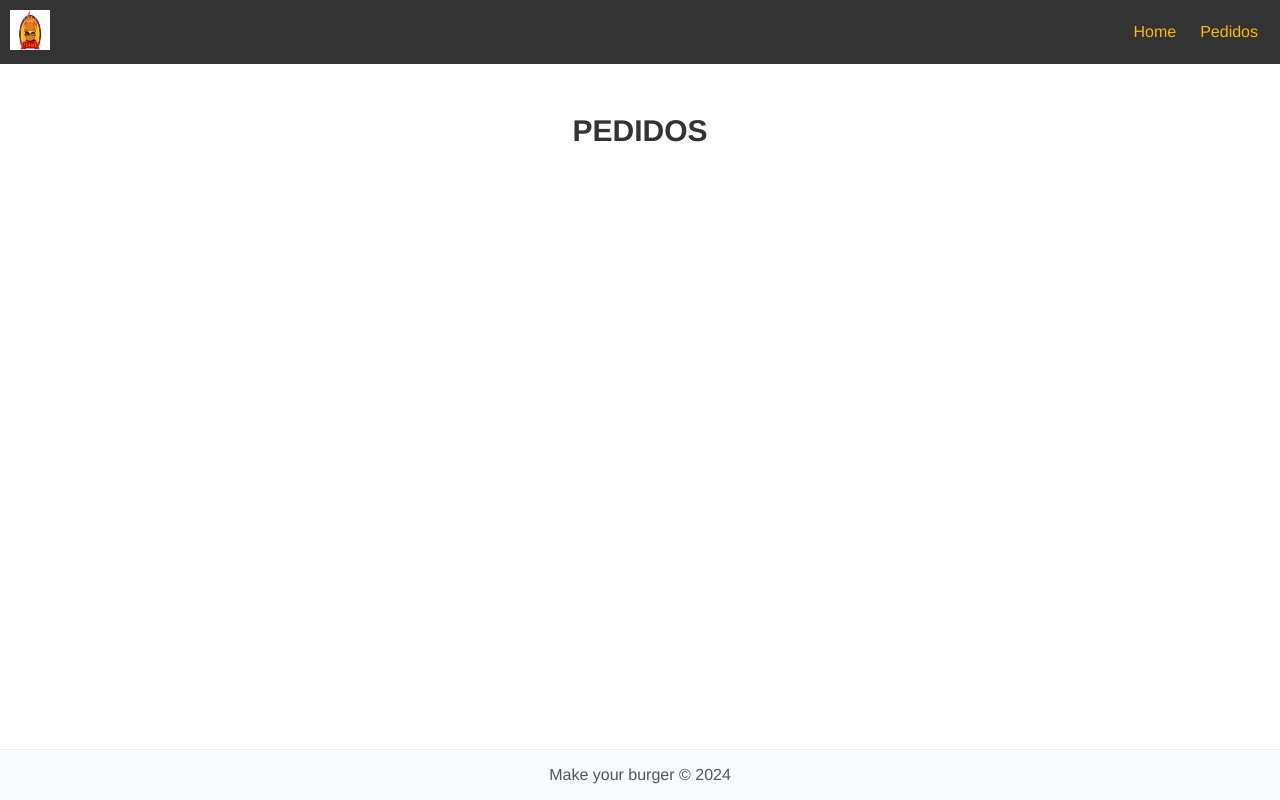
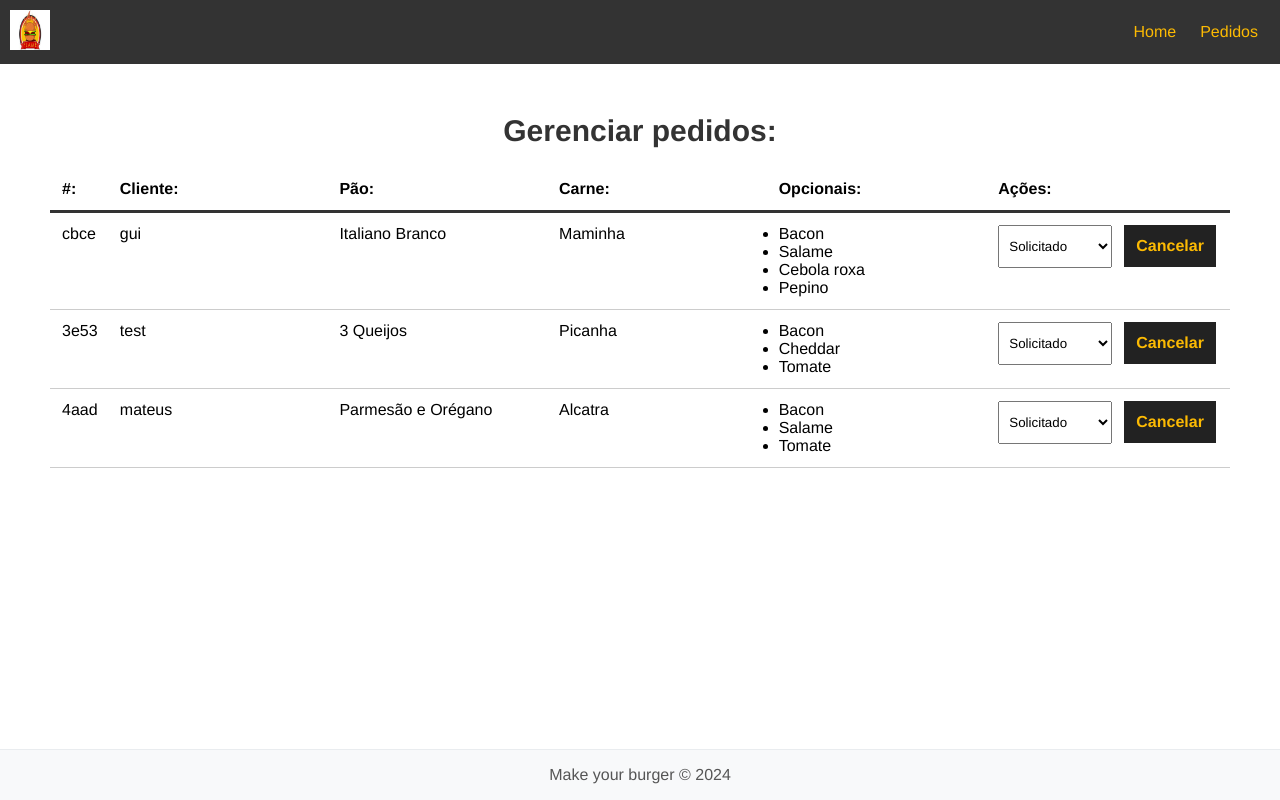
Before and after one commit to guiorozimbo/make_your_burguer, a Vue app: page /pedidos in a window 1280 px wide. Built offline with nearby package versions, Linux system fonts and the light colour scheme; data requests are answered from the project's data file.

Commit message:
Commit Form Complete

```diff
--- a/db/db.json
+++ b/db/db.json
@@ -79,27 +79,41 @@
   ],
   "burgers": [
     {
-      "nome": "Matheus Battisti",
-      "carne": "Picanha",
+      "id": "cbce",
+      "nome": "gui",
+      "carne": "Maminha",
       "pao": "Italiano Branco",
       "opcionais": [
         "Bacon",
         "Salame",
-        "Cebola roxa"
+        "Cebola roxa",
+        "Pepino"
       ],
-      "status": "Finalizado",
-      "id": 1
+      "status": "Solicitado"
     },
     {
-      "nome": "João Coelho",
-      "carne": "Maminha",
+      "id": "3e53",
+      "nome": "test",
+      "carne": "Picanha",
       "pao": "3 Queijos",
       "opcionais": [
+        "Bacon",
+        "Cheddar",
+        "Tomate"
+      ],
+      "status": "Solicitado"
+    },
+    {
+      "id": "4aad",
+      "nome": "mateus",
+      "carne": "Alcatra",
+      "pao": "Parmesão e Orégano",
+      "opcionais": [
+        "Bacon",
         "Salame",
-        "Cebola roxa"
+        "Tomate"
       ],
-      "status": "Solicitado",
-      "id": 4
+      "status": "Solicitado"
     }
   ]
 }
--- a/src/App.vue
+++ b/src/App.vue
@@ -4,7 +4,7 @@
   <router-view/>
 </template>
 <script>
-import Navbar from "./components/Navbar.vue";
+import Navbar from "./components/NavBar.vue";
 import Footer from "./components/Footer.vue";
 
 export default {
--- a/src/components/BurguerForm.vue
+++ b/src/components/BurguerForm.vue
@@ -1,175 +1,177 @@
 <template>
+  <Message :msg="msg" v-show="msg" />
   <div>
-  <p>
-    test
-  </p>
-  <div>
-    <form action="" id="burguer-form" @submit="createBurguer">
+    <form id="burger-form" method="POST" @submit="createBurger">
       <div class="input-container">
-        <label for="nome">Nome do Cliente:</label>
-        <input type="text" id="nome" name="name" v-model="nome" placeholder="Digite o seu nome">
+        <label for="nome">Nome do cliente:</label>
+        <input type="text" id="nome" name="nome" v-model="nome" placeholder="Digite o seu nome">
       </div>
       <div class="input-container">
         <label for="pao">Escolha o pão:</label>
         <select name="pao" id="pao" v-model="pao">
           <option value="">Selecione o seu pão</option>
-          <option v-for="pao in paes" :key="pao.id" :value="pao.tipo" >{{ pao.tipo }} </option>
+          <option v-for="pao in paes" :key="pao.id" :value="pao.tipo">{{ pao.tipo }}</option>
         </select>
       </div>
-
       <div class="input-container">
-        <label for="pao">Escolha a carne:</label>
-        <select name="pao" id="pao" v-model="pao">
+        <label for="carne">Escolha a carne do seu Burger:</label>
+        <select name="carne" id="carne" v-model="carne">
           <option value="">Selecione o tipo de carne</option>
-          <option v-for="carne in carnes" :key="carne.id" :value="carne.tipo" >{{ carne.tipo }} </option>
+          <option v-for="carne in carnes" :key="carne.id" :value="carne.tipo">{{ carne.tipo }}</option>
         </select>
       </div>
-
       <div id="opcionais-container" class="input-container">
-        <label id="opcionais-title" for="opicionais">Selecione os opcionais:</label>
+        <label id="opcionais-title" for="opcionais">Selecione os opcionais:</label>
         <div class="checkbox-container" v-for="opcional in opcionaisdata" :key="opcional.id">
-          <input type="checkbox" id="quantidade" name="opicionais" v-model="opcionais" :value="opcional.tipo">
-         <span>
-          {{ opcional.tipo }}
-         </span>
-
+          <input type="checkbox" name="opcionais" v-model="opcionais" :value="opcional.tipo">
+          <span>{{ opcional.tipo }}</span>
         </div>
       </div>
-
       <div class="input-container">
-        <button type="submit" class="submit-btn" value="Criar meu Burguer!" @click="submitForm">Criar meu Burguer!</button>
+        <input class="submit-btn" type="submit" value="Criar meu Burger!">
       </div>
-
     </form>
-  </div>
   </div>
 </template>
 
 <script>
-export default{
-  name:"BuguerForm",
-  data(){
+import Message from './Message'
+
+export default {
+  name: "BurgerForm",
+  data() {
     return {
-      nome:null,
       paes: null,
-      carne: null,
+      carnes: null,
       opcionaisdata: null,
-      opcionais: [],
+      nome: null,
       pao: null,
       carne: null,
-      status:"Solicitado",
+      opcionais: [],
+      status: "Solicitado",
       msg: null
     }
   },
-  methods:{
-    async getIngredientes(){
-      try{
-        const req = await fetch("http://localhost:3000/ingredientes");
-        const data = await req.json();
-        this.paes = data.paes;
-        this.carne = data.carne;
-        this.opcionaisdata = data.opcionais;
-        this.carnes = data.carnes;
-        this.opcionais = data.opcionais;
-      }catch(error){
-        console.error("Error fetching ingredientes:", error);
+  methods: {
+    async getIngredientes() {
+      const req = await fetch('http://localhost:3000/ingredientes')
+      const data = await req.json()
+
+      this.paes = data.paes
+      this.carnes = data.carnes
+      this.opcionaisdata = data.opcionais
+    },
+    async createBurger(e) {
+
+      e.preventDefault()
+
+      const data = {
+        nome: this.nome,
+        carne: this.carne,
+        pao: this.pao,
+        opcionais: Array.from(this.opcionais),
+        status: "Solicitado"
+      }
+
+      const dataJson = JSON.stringify(data)
+
+      const req = await fetch("http://localhost:3000/burgers", {
+        method: "POST",
+        headers: { "Content-Type" : "application/json" },
+        body: dataJson
+      });
+
+      const res = await req.json()
+
+      console.log(res)
+
+      this.msg = "Pedido realizado com sucesso!"
+
+      // clear message
+      setTimeout(() => this.msg = "", 3000)
+
+      // limpar campos
+      this.nome = ""
+      this.carne = ""
+      this.pao = ""
+      this.opcionais = []
+
     }
   },
-    async crateBurguer(){
-      try{
-        const req = await fetch("http://localhost:3000/burguer", {
-          method: "POST",
-          headers: {
-            "Content-Type": "application/json"
+  mounted () {
+    this.getIngredientes()
   },
-          body: JSON.stringify({
-            nome: this.nome,
-            pao: this.pao,
-            carne: this.carne,
-            opcionais: this.opcionais,
-            status: this.status
-          })
-        });
-        const data = await req.json();
-        this.status = "Criado";
-        this.msg = data.msg;
-      }catch(error){
-        console.error("Error creating burguer:", error);
-        this.status = "Erro";
-        this.msg = "Houve um erro ao tentar criar o burguer.";
-      }
-    }
-  },
-  mounted(){
-    this.getIngredientes();
+  components: {
+    Message
   }
 }
 </script>
+
 <style scoped>
-#burguer-form{
+  #burger-form {
     max-width: 400px;
     margin: 0 auto;
   }
 
-.input-container{
-  margin-bottom: 20px;
+  .input-container {
     display: flex;
     flex-direction: column;
+    margin-bottom: 20px;
   }
-label{
+
+  label {
+    font-weight: bold;
     margin-bottom: 15px;
-  font-weight: bold;
-  color: #222;
-  font-size: 18px;
-  display: block;
-  line-height: 1.5;
-  text-transform: uppercase;
-  letter-spacing: 1px;
-  text-align: left;
-  width: 100%;
-  margin-top: 10px;
+    color: #222;;
+    padding: 5px 10px;
     border-left: 4px solid #fcba03;
   }
-#opcionias-container{
-  display: flex;
-  flex-direction:column;
+
+  input, select {
+    padding: 5px 10px;
+    width: 300px;
+  }
+
+  #opcionais-container {
+    flex-direction: row;
     flex-wrap: wrap;
-  margin-top: 20px;
-  padding-left: 20px;
-  padding-right: 20px;
-  border-left: 4px solid #fcba03;
-  background: #f9f9f9;
   }
-#opcionais-title{
+
+  #opcionais-title {
     width: 100%;
   }
-.checkbox-container{
+
+  .checkbox-container {
     display: flex;
     align-items: flex-start;
     width: 50%;
     margin-bottom: 20px;
   }
-.checkbox-container input,.checkbox-container span{
-  width: auto !important;
+
+  .checkbox-container span,
+  .checkbox-container input {
+    width: auto;
   }
-.checkbox-container span{
-  margin-left: 10px;
+
+  .checkbox-container span {
+    margin-left: 6px;
     font-weight: bold;
   }
-.submit-btn{
+
+  .submit-btn {
     background-color: #222;
-  color: #fcba03;
+    color:#fcba03;
+    font-weight: bold;
+    border: 2px solid #222;
     padding: 10px;
-  border: 2px solid #222;
+    font-size: 16px;
+    margin: 0 auto;
     cursor: pointer;
-  font-size: 18px;
-  text-transform: uppercase;
-  letter-spacing: 1px;
-  text-align: center;
-  margin: 0 auto;
+    transition: .5s;
   }
-.submit-btn:hover{
-  background-color:transparent;
+
+  .submit-btn:hover {
+    background-color: transparent;
     color: #222;
   }
 </style>
--- /dev/null
+++ b/src/components/Dashboard.vue
@@ -0,0 +1,162 @@
+<template>
+  <div id="burger-table" v-if="burgers">
+    <div>
+      <div id="burger-table-heading">
+        <div class="order-id">#:</div>
+        <div>Cliente:</div>
+        <div>Pão:</div>
+        <div>Carne:</div>
+        <div>Opcionais:</div>
+        <div>Ações:</div>
+      </div>
+    </div>
+    <div id="burger-table-rows">
+      <div class="burger-table-row" v-for="burger in burgers" :key="burger.id">
+        <div class="order-number">{{ burger.id }}</div>
+        <div>{{ burger.nome }}</div>
+        <div>{{ burger.pao }}</div>
+        <div>{{ burger.carne }}</div>
+        <div>
+          <ul v-for="(opcional, index) in burger.opcionais" :key="index">
+            <li>{{ opcional }}</li>
+          </ul>
+        </div>
+        <div>
+          <select name="status" class="status" @change="updateBurger($event, burger.id)">
+            <option :value="s.tipo" v-for="s in status" :key="s.id" :selected="burger.status == s.tipo">
+              {{ s.tipo }}
+            </option>
+          </select>
+          <button class="delete-btn" @click="deleteBurger(burger.id)">Cancelar</button>
+        </div>
+      </div>
+    </div>
+  </div>
+  <div v-else>
+    <h2>Não há pedidos no momento!</h2>
+  </div>
+</template>
+<script>
+  export default {
+    name: "Dashboard",
+    data() {
+      return {
+        burgers: null,
+        burger_id: null,
+        status: []
+      }
+    },
+    methods: {
+      async getPedidos() {
+        const req = await fetch('http://localhost:3000/burgers')
+
+        const data = await req.json()
+
+        this.burgers = data
+
+        // Resgata os status de pedidos
+        this.getStatus()
+
+      },
+      async getStatus() {
+
+        const req = await fetch('http://localhost:3000/status')
+
+        const data = await req.json()
+
+        this.status = data
+
+      },
+      async deleteBurger(id) {
+
+        const req = await fetch(`http://localhost:3000/burgers/${id}`, {
+          method: "DELETE"
+        });
+
+        const res = await req.json()
+
+        this.getPedidos()
+
+      },
+      async updateBurger(event, id) {
+
+        const option = event.target.value;
+
+        const dataJson = JSON.stringify({status: option});
+
+        const req = await fetch(`http://localhost:3000/burgers/${id}`, {
+          method: "PATCH",
+          headers: { "Content-Type" : "application/json" },
+          body: dataJson
+        });
+
+        const res = await req.json()
+
+        console.log(res)
+
+      }
+    },
+    mounted () {
+    this.getPedidos()
+    }
+  }
+</script>
+
+<style scoped>
+  #burger-table {
+    max-width: 1200px;
+    margin: 0 auto;
+  }
+
+  #burger-table-heading,
+  #burger-table-rows,
+  .burger-table-row {
+    display: flex;
+    flex-wrap: wrap;
+  }
+
+  #burger-table-heading {
+    font-weight: bold;
+    padding: 12px;
+    border-bottom: 3px solid #333;
+  }
+
+  .burger-table-row {
+    width: 100%;
+    padding: 12px;
+    border-bottom: 1px solid #CCC;
+  }
+
+  #burger-table-heading div,
+  .burger-table-row div {
+    width: 19%;
+  }
+
+  #burger-table-heading .order-id,
+  .burger-table-row .order-number {
+    width: 5%;
+  }
+
+  select {
+    padding: 12px 6px;
+    margin-right: 12px;
+  }
+
+  .delete-btn {
+    background-color: #222;
+    color:#fcba03;
+    font-weight: bold;
+    border: 2px solid #222;
+    padding: 10px;
+    font-size: 16px;
+    margin: 0 auto;
+    cursor: pointer;
+    transition: .5s;
+  }
+
+  .delete-btn:hover {
+    background-color: transparent;
+    color: #222;
+  }
+
+</style>
--- /dev/null
+++ b/src/components/Message.vue
@@ -0,0 +1,26 @@
+<template>
+  <div class="message-container">
+    <p>{{ msg }}</p>
+  </div>
+</template>
+
+<script>
+  export default {
+    name: "Message",
+    props: {
+      msg: String
+    }
+  }
+</script>
+
+<style scoped>
+  .message-container {
+    color: #004085;
+    background-color: #cce5ff;
+    border: 2px solid #b8daff;
+    border-radius: 5px;
+    padding: 10px;
+    max-width: 400px;
+    margin: 30px auto;
+  }
+</style>
--- a/src/components/Navbar.vue
+++ /dev/null
@@ -1,62 +0,0 @@
-<template>
- <div id="nav">
-  <router-link to="/" id="logo_url">
-    <img :src="logo" :alt="alt" id="logo">
-  </router-link>
-  <router-link to="/">Home</router-link>
-  <router-link to="/pedidos">Pedidos</router-link>
- </div>
-</template>
-
-<script>
-export default{
-  name: "Navbar",
-  props:["logo", "alt"]
- /* data() {
-    return {
-      selected: null,
-      options: [
-        { value: 1, text: 'Option 1' },
-        { value: 2, text: 'Option 2' },
-        { value: 3, text: 'Option 3' },
-        { value: 4, text: 'Option 4' },
-        { value: 5, text: 'Option 5' },
-      ],
-    }
-  },
-  methods: {
-    handleSelect(selected) {
-      this.selected = selected;
-    },
-  },*/
-}
-</script>
-<style scoped>
-/* CSS styles */
-#nav{
-  display: flex;
-  justify-content: space-between;
-  align-items: center;
-  padding: 10px;
-  background-color: #333;
-  color: #fff;
-}
-#nav #logo_url{
-  margin: auto;
-  margin-left: 0;
-}
-#logo{
-  width: 40px;
-  height: 40px;
-}
-#nav a {
-  color: #fcba03;
-  text-decoration: none;
-  margin: 12px;
-  transition: .5s;
-}
-#nav a:hover{
-  color: #FFF;
-}
-
-</style>
--- a/src/views/Pedidos.vue
+++ b/src/views/Pedidos.vue
@@ -1,5 +1,15 @@
 <template>
   <div class="main-container">
-    <h1>PEDIDOS</h1>
+    <h1>Gerenciar pedidos:</h1>
+    <Dashboard/>
   </div>
 </template>
+<script>
+import Dashboard from '@/components/Dashboard.vue';
+export default{
+  name:"pedidos",
+  components: {
+    Dashboard
+  }
+}
+</script>
```
Also changed, not shown: src/components/NavBar.vue (added, +62 -0 lines). Lines whose indentation alone changed are shown as unchanged.
